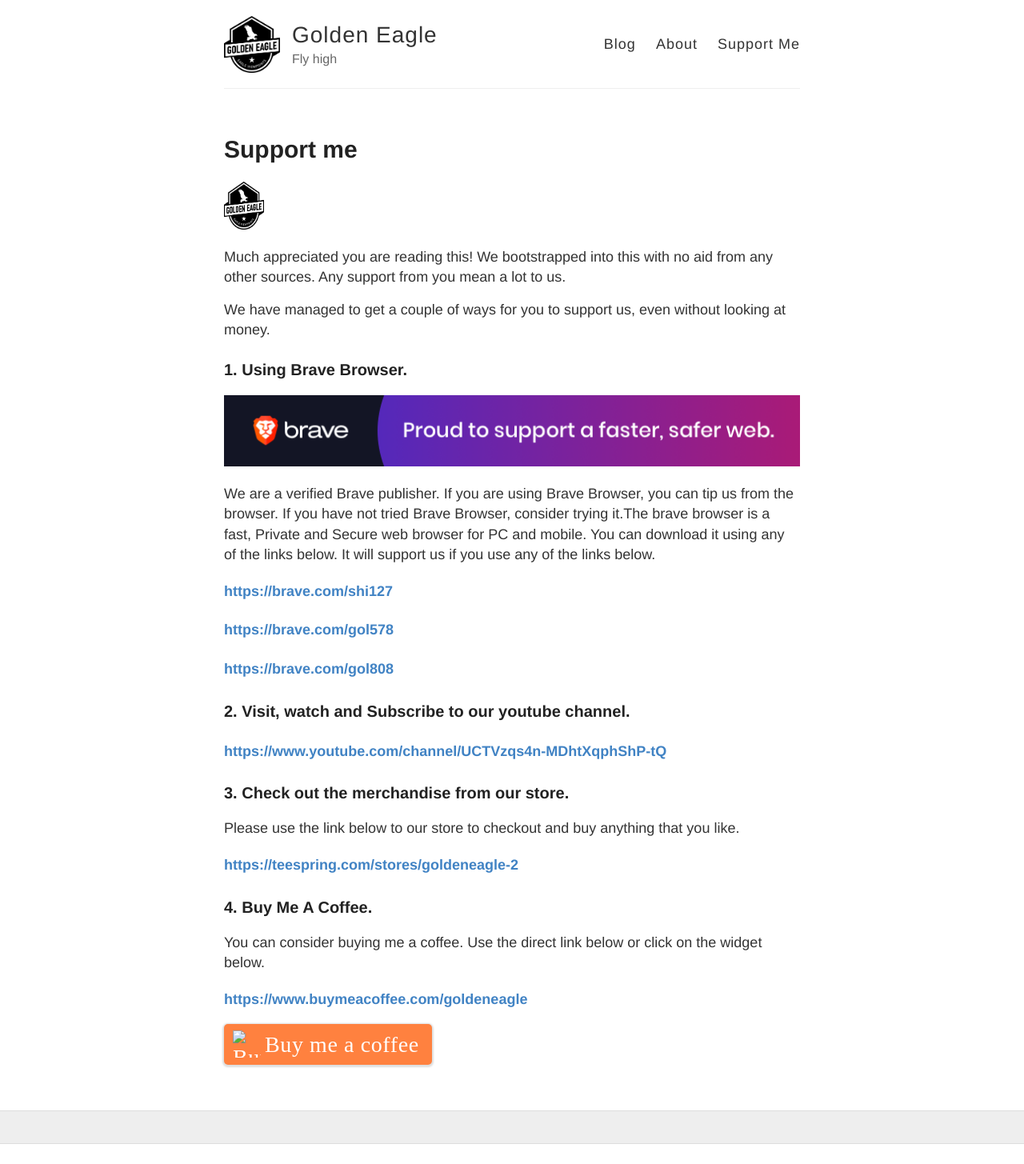
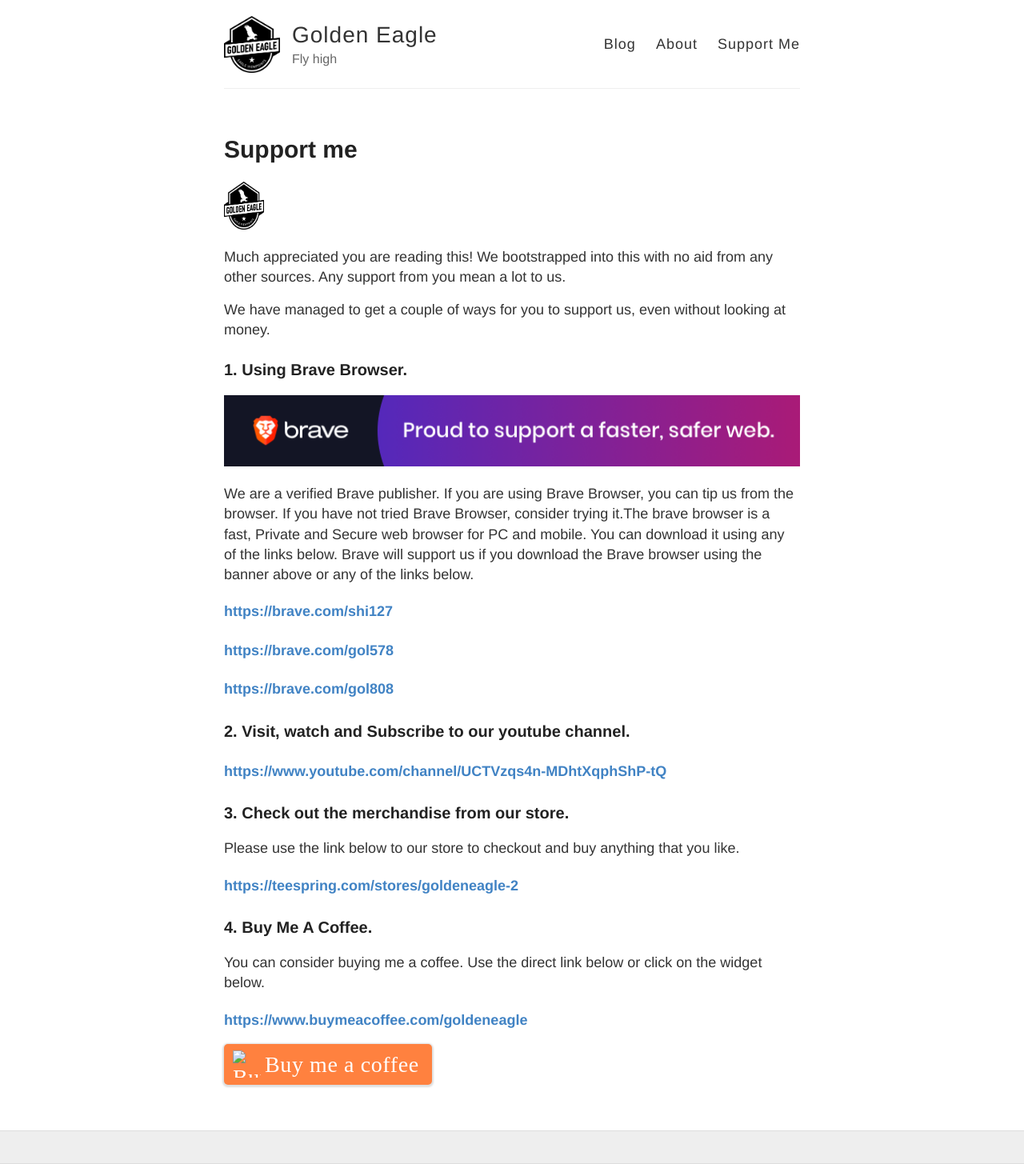
Before and after one commit to golden-eagle-blog/golden-eagle-blog.github.io, a Jekyll site: the page built from supportme.md, in a window 1280 px wide. Shown: the whole page at 80% size. Built offline with Jekyll 4.4.1, drawn with Linux system fonts in a browser that asks for light colours; comment, search, counter and statistics services are not loaded; before the commit the page ends 1430 px from its top, so only the background shows below that.

Commit message:
Update supportme.md

```diff
--- a/supportme.md
+++ b/supportme.md
@@ -17,7 +17,7 @@
 
 We are a verified Brave publisher. If you are using Brave Browser, you can tip us from the browser.
 If you have not tried Brave Browser, consider trying it.The brave browser is a fast, Private and Secure web browser for PC and mobile.
-You can download it using any of the links below. It will support us if you use any of the links below.
+You can download it using any of the links below. Brave will support us if you download the Brave browser using the banner above or any of the links below.
 
 #### [https://brave.com/shi127](https://brave.com/shi127)
 #### [https://brave.com/gol578](https://brave.com/gol578)
```
